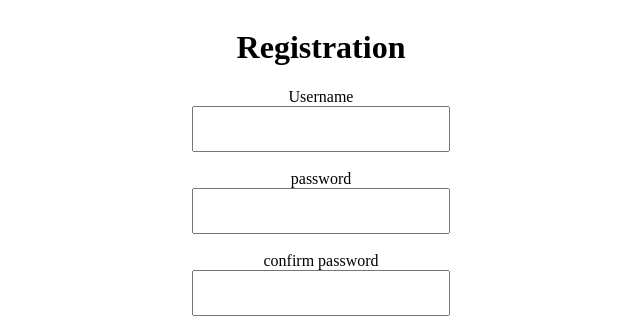
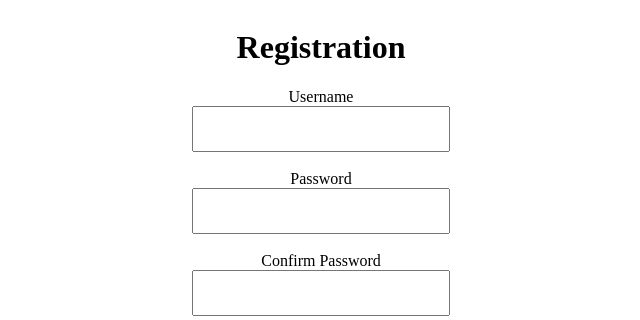
Before and after one commit to A-Amirhassani/OnlineStoreDB, a React (Create React App) app in the folder client/: page /register in a window 1280 px wide. Shown: the top 320 px of the page, without its empty margins (319-959 px from the left). Built offline with nearby package versions, Linux system fonts and the light colour scheme.

Commit message:
Fixed Formatting and Spacing
I formatted some parts of the code in logout and register.

```diff
--- a/client/src/Logout.js
+++ b/client/src/Logout.js
@@ -11,7 +11,7 @@ function Logout() {
 	return (
 		<div>
 			<h2>Logout Page</h2>
-			<p>Welcome, {localStorage.getItem('username')}!</p>
+			<p>Welcome{localStorage.getItem('username')}!</p>
 			<button onClick={handleLogout}>Logout</button>
 		</div>
 	);
--- a/client/src/Register.js
+++ b/client/src/Register.js
@@ -13,7 +13,7 @@ function Register() {
 	const [lastNameReg, setLastNameReg] = useState('');
 	const [emailReg, setEmailReg] = useState('');
 	const [showPasswordError, setShowPasswordError] = useState(false);
-	const [ passwordMatch, setPasswordMatch ] = useState( false );
+	const [passwordMatch, setPasswordMatch ] = useState( false );
 	const [emailError, setEmailError] = useState('');
 
 	const [passwordError, setPasswordError] = useState('');
@@ -117,7 +117,7 @@ function Register() {
 					}}
 				/>
 				<br />
-				<label>password</label>
+				<label>Password</label>
 				<input
 					type="password"
 					onChange={(e) => {
@@ -126,7 +126,7 @@ function Register() {
 				/>
 				{passwordError && <div className="error">{passwordError}</div>}
 				<br />
-				<label>confirm password</label>
+				<label>Confirm Password</label>
 				<input
 					type="password"
 					name="confirmPassword"
```
